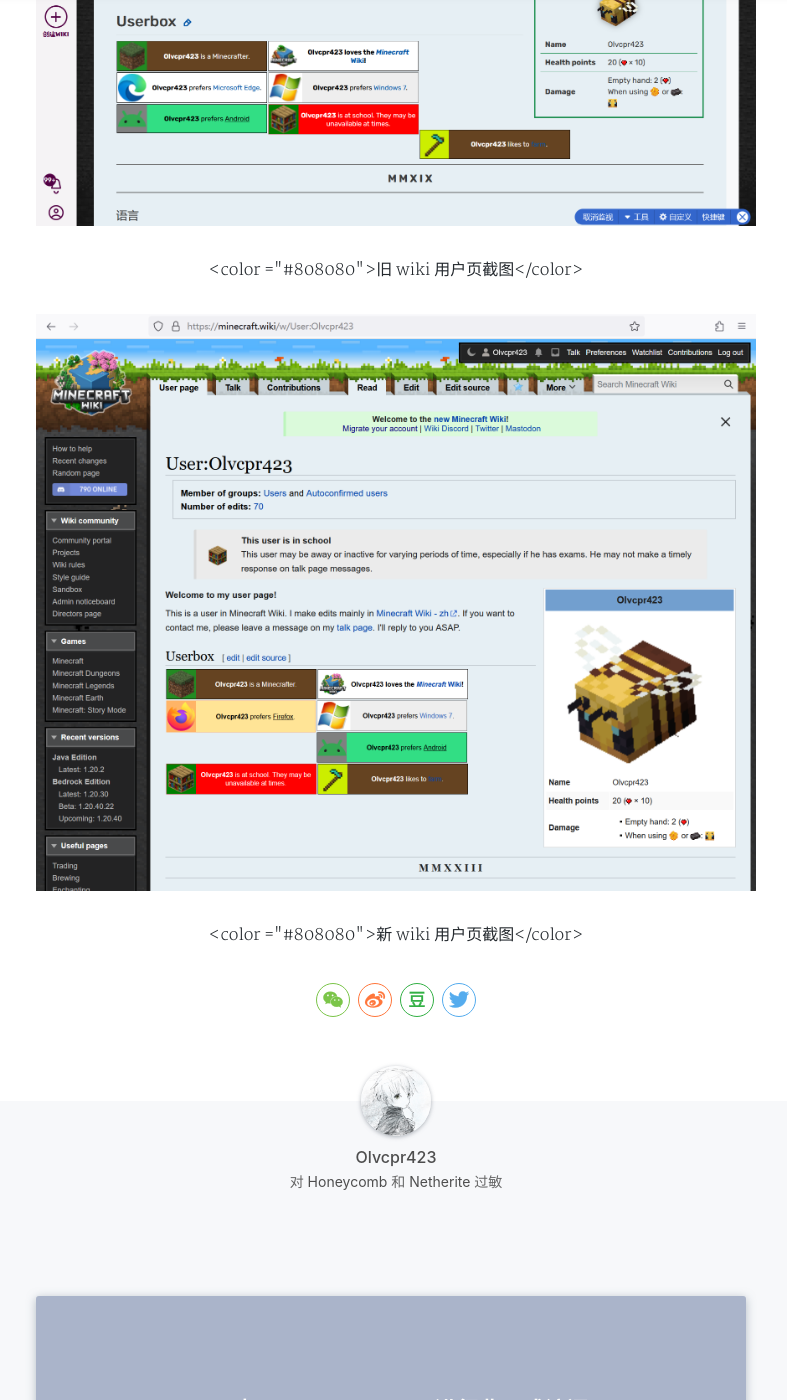
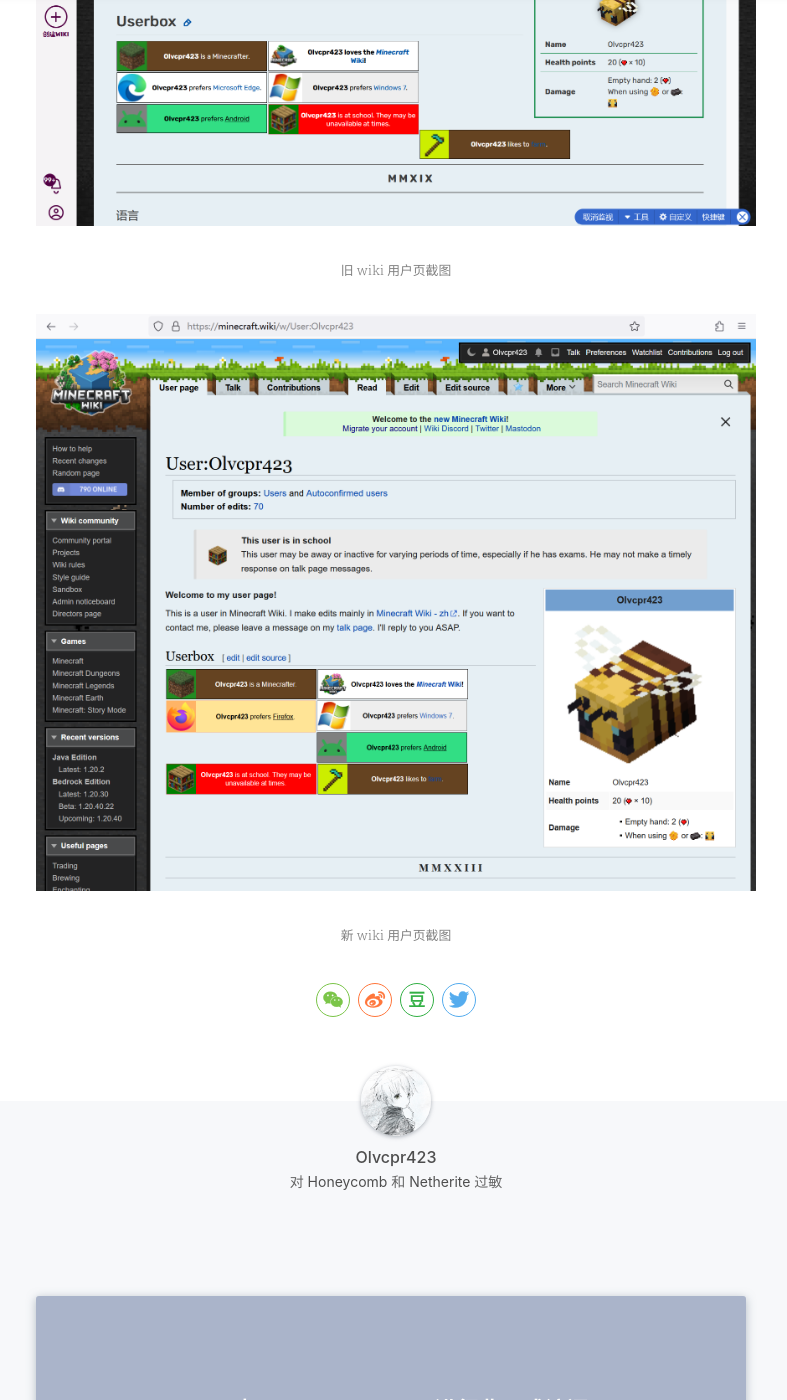
Before and after one commit to Olvcpr423/Olvcpr423.github.io, a Jekyll site: the page built from _posts/2023-09-25-Olvcpr423 已开始从 Fandom Minecraft Wiki 退休.md, in a window 1280 px wide and 1400 px high, scrolled down 1070 px. Shown: the whole window, without its empty margins (244-1031 px from the left). Built offline with Jekyll 4.4.1, drawn with Linux system fonts in a browser that asks for light colours; nearby versions of some CDN libraries; a style sheet for code colours, icons or effects is not loaded.

Commit message:
Update 2023-09-25-Olvcpr423 已开始从 Fandom Minecraft Wiki 退休.md

```diff
--- a/_posts/2023-09-25-Olvcpr423 已开始从 Fandom Minecraft Wiki 退休.md
+++ b/_posts/2023-09-25-Olvcpr423 已开始从 Fandom Minecraft Wiki 退休.md
@@ -10,7 +10,7 @@ tags: 公告
 **橄榄社 9 月 25 日电**  由 Fandom 托管的 Minecraft Wiki（下称“旧 wiki”）已于今天早些时候开始迁移离开 Fandom，新 wiki 由 Weird Gloop 托管，域名为 minecraft.wiki。英文 wiki 首先完成迁移，其他已决议迁移的语言 wiki 也将陆续迁移。Olvcpr423 已将账户数据迁移至新 wiki，即日起开始从旧 wiki 退休，退休进程持续至中文 wiki 完成迁移。Olvcpr423 未来将在新 wiki 上进行编辑。
 
 ![托管于 Fandom 的 Minecraft Wiki 的 Olvcpr423 用户页截图](/assets/img/Olvcpr423 已开始从 Fandom Minecraft Wiki 退休/oldwiki.png)
-<center><color ="#808080">旧 wiki 用户页截图</color></center>
+<center><small><font color ="#808080">旧 wiki 用户页截图</font></small></center>
 
 ![托管于 RuneScape Wiki 的 Minecraft Wiki 的 Olvcpr423 用户页截图](/assets/img/Olvcpr423 已开始从 Fandom Minecraft Wiki 退休/newwiki.png)
-<center><color ="#808080">新 wiki 用户页截图</color></center>
+<center><small><font color ="#808080">新 wiki 用户页截图</font></small></center>
```
